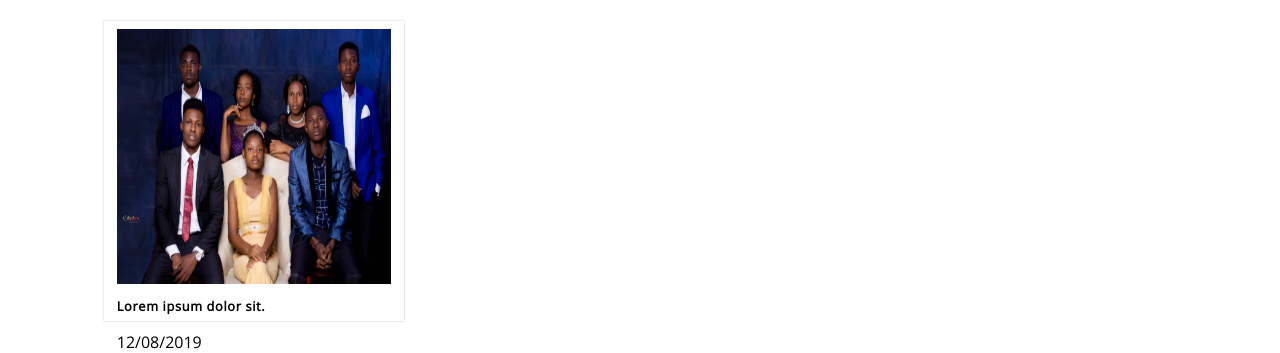
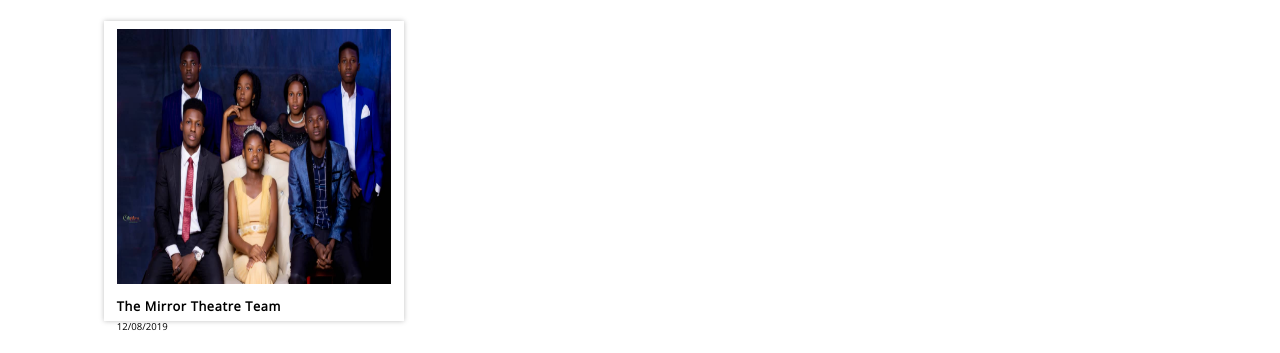
Before and after one commit to SophiannaRoxanna/mirror-drama-ministry, a website: page index.html in a window 1280 px wide. Shown: the part 1001-1354 px from the top of the page. Drawn offline with nearby package versions, Linux system fonts and the light colour scheme.

Commit message:
working on cards

```diff
--- a/index.html
+++ b/index.html
@@ -126,7 +126,7 @@
                         <figure class="image-holder" id="image-holder">
                             <img src="./assets/IMG-20190830-WA0012.jpg" alt="studio">
                         </figure>
-                        <p class="title">Lorem ipsum dolor sit.</p>
+                        <p class="title">The Mirror Theatre Team</p>
                         <p class="time-stamp">12/08/2019</p>
                     </div>
                 </div>
--- a/sass/components/article-sessions.scss
+++ b/sass/components/article-sessions.scss
@@ -89,7 +89,7 @@ main > section {
         max-height: 300px;
         transition: 0.3s ease;
         padding: 0.5em 0.8em;
-        box-shadow: 0 0 2px $shadow;
+        box-shadow: 0 0 5px $shadow;
 
         figure {
             width: 100%;
@@ -107,6 +107,12 @@ main > section {
             font-size: 0.8em;
             font-weight: bold;
             letter-spacing: 0.05em;
+            margin-bottom: 0;
+        }
+
+        .time-stamp {
+            font-size: 0.6em;
+             margin-top: 5px;
         }
 
         &:hover {
```
Also changed, not shown: css/layout.css, 1 other file.
